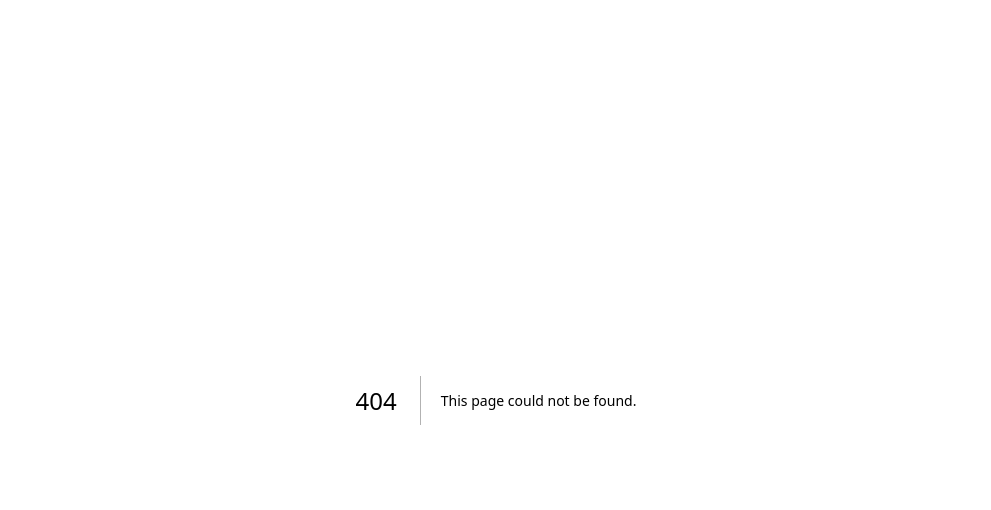
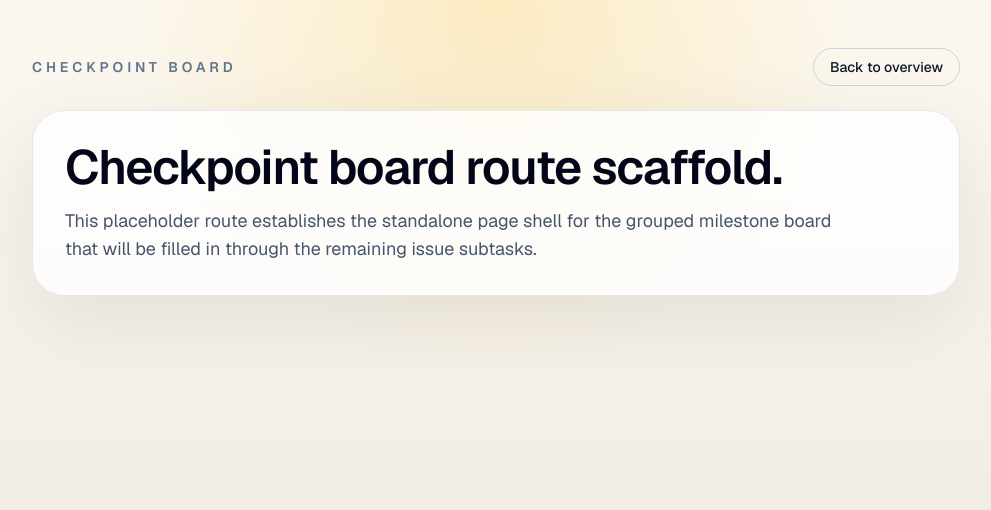
Before and after one commit to iamasx/api-test, a Next.js app: page /checkpoint-board in a window 1280 px wide. Before the commit this address had no page. Shown: the top 510 px of the page, without its empty margins (144-1135 px from the left). Built offline with nearby package versions, Linux system fonts and the light colour scheme.

Commit message:
feat: scaffold checkpoint board route

```diff
--- /dev/null
+++ b/src/app/checkpoint-board/page.tsx
@@ -0,0 +1,38 @@
+import type { Metadata } from "next";
+import Link from "next/link";
+
+export const metadata: Metadata = {
+  title: "Checkpoint Board",
+  description: "Checkpoint board route scaffold for milestone groups, readiness summaries, and review notes.",
+};
+
+export default function CheckpointBoardPage() {
+  return (
+    <main className="mx-auto flex min-h-screen w-full max-w-5xl flex-col gap-6 px-6 py-12 sm:px-10 lg:px-12">
+      <div className="flex items-center justify-between gap-4">
+        <p className="text-sm font-semibold uppercase tracking-[0.28em] text-slate-500">
+          Checkpoint Board
+        </p>
+        <Link
+          href="/"
+          className="rounded-full border border-slate-300 px-4 py-2 text-sm font-medium text-slate-700 transition hover:border-slate-950 hover:text-slate-950"
+        >
+          Back to overview
+        </Link>
+      </div>
+
+      <section className="rounded-[2rem] border border-slate-200 bg-white/80 p-8 shadow-[0_24px_80px_rgba(15,23,42,0.08)]">
+        <div className="max-w-3xl space-y-4">
+          <h1 className="text-4xl font-semibold tracking-tight text-slate-950 sm:text-5xl">
+            Checkpoint board route scaffold.
+          </h1>
+          <p className="text-base leading-7 text-slate-600 sm:text-lg">
+            This placeholder route establishes the standalone page shell for the
+            grouped milestone board that will be filled in through the remaining
+            issue subtasks.
+          </p>
+        </div>
+      </section>
+    </main>
+  );
+}
```
